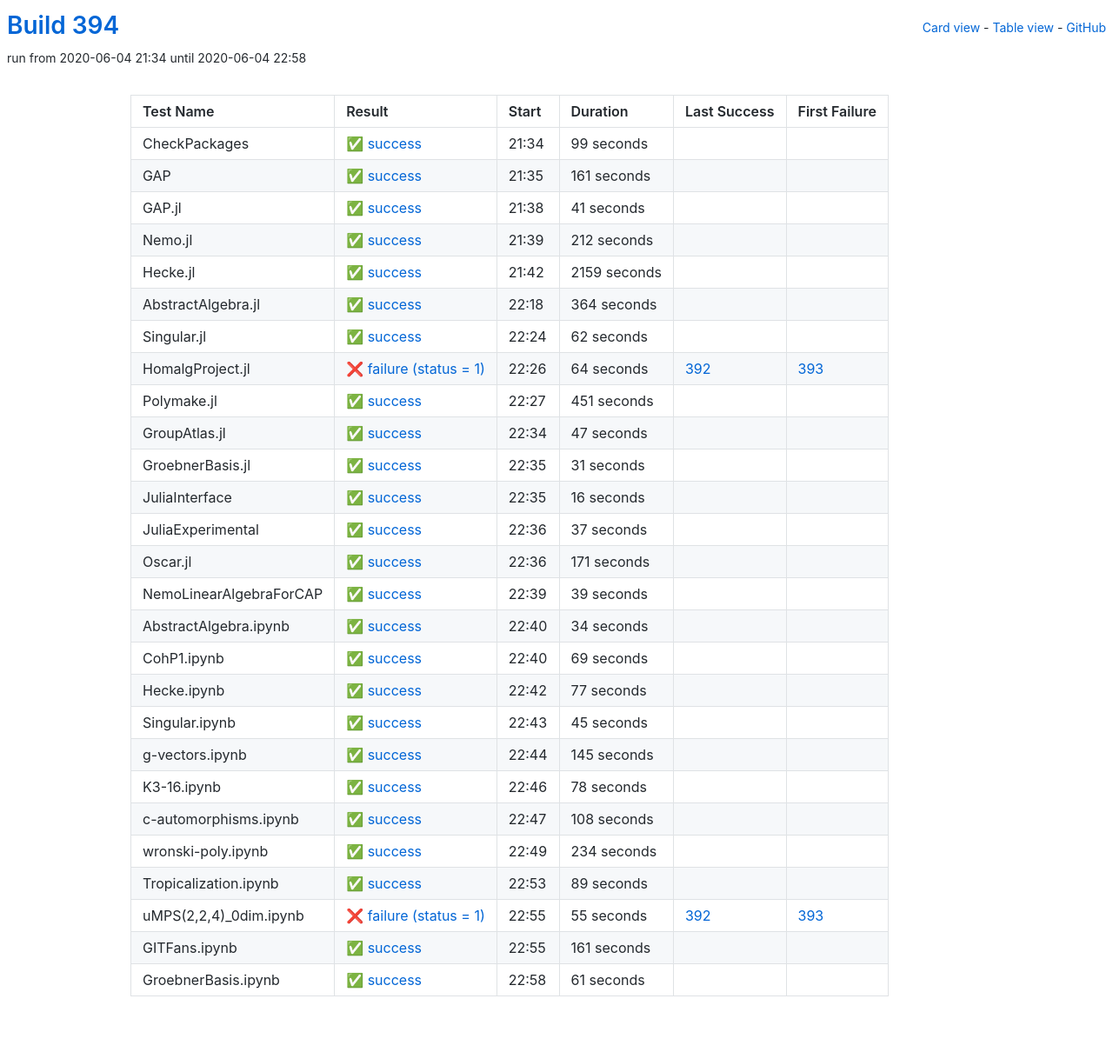
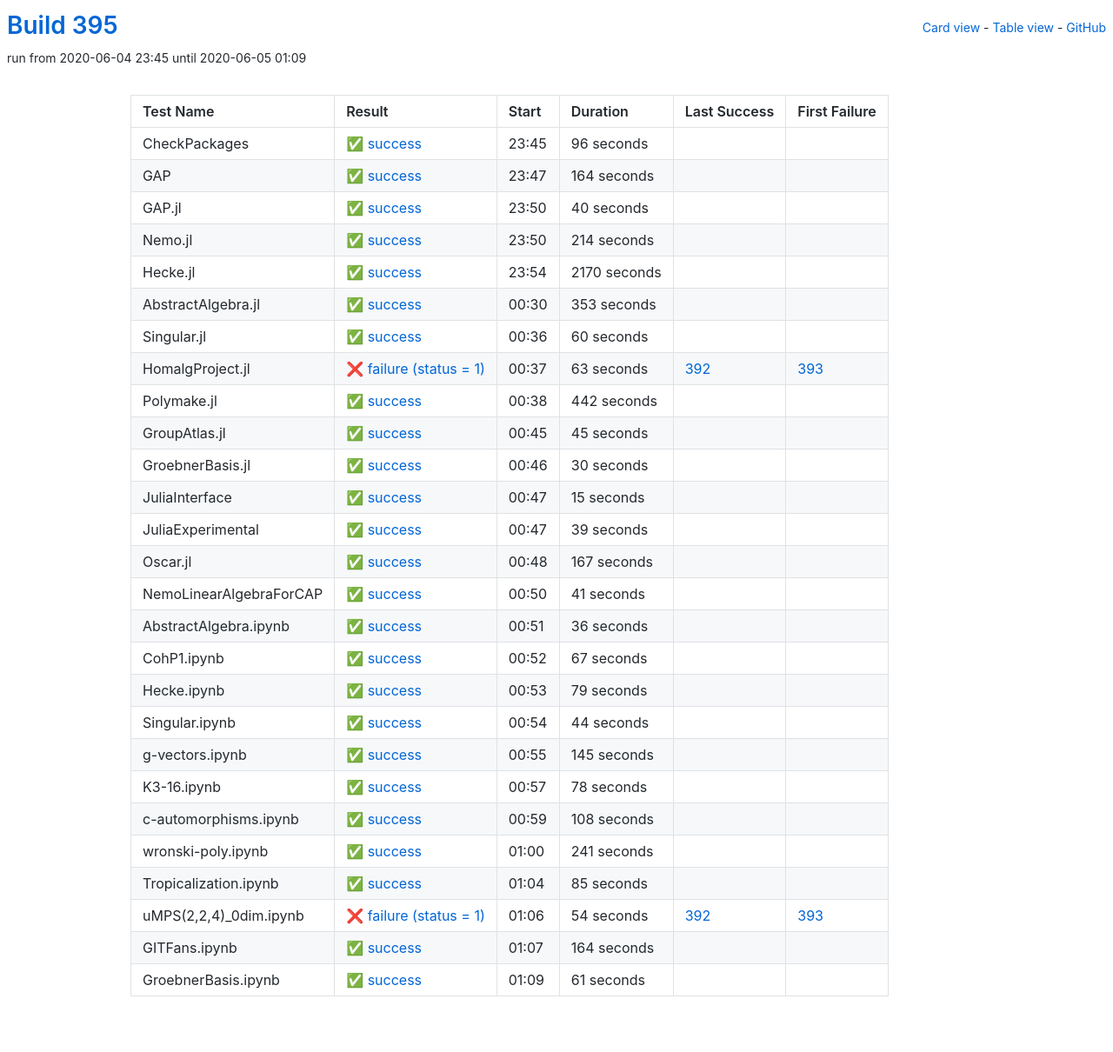
Before and after one commit to oscar-system/oscar-ci-status-1.4, a Jekyll site: the page built from table.html, in a window 1280 px wide. Shown: the whole page at 87% size. Built offline with Jekyll 4.4.1, drawn with Linux system fonts in a browser that asks for light colours.

Commit message:
Build 395

```diff
--- a/_data/ci.yml
+++ b/_data/ci.yml
@@ -1,233 +1,233 @@
-build: 394
-build_url: https://oscarci.mathematik.uni-kl.de/job/oscar-julia-1.4/394/
+build: 395
+build_url: https://oscarci.mathematik.uni-kl.de/job/oscar-julia-1.4/395/
 job: oscar-julia-1.4
 tests:
-- duration: 99
+- duration: 96
   exitcode: 0
   first_failure: false
   first_failure_url: null
   id: checkpackages
   last_success: false
   last_success_url: null
-  log: https://oscarci.mathematik.uni-kl.de/job/oscar-julia-1.4/394/artifact/logs/build-394/CheckPackages.log
+  log: https://oscarci.mathematik.uni-kl.de/job/oscar-julia-1.4/395/artifact/logs/build-395/CheckPackages.log
   name: CheckPackages
-  start: 2020-06-04 21:34
+  start: 2020-06-04 23:45
   status: success
   success: true
-- duration: 161
+- duration: 164
   exitcode: 0
   first_failure: false
   first_failure_url: null
   id: gap
   last_success: false
   last_success_url: null
-  log: https://oscarci.mathematik.uni-kl.de/job/oscar-julia-1.4/394/artifact/logs/build-394/GAP.log
+  log: https://oscarci.mathematik.uni-kl.de/job/oscar-julia-1.4/395/artifact/logs/build-395/GAP.log
   name: GAP
-  start: 2020-06-04 21:35
+  start: 2020-06-04 23:47
+  status: success
+  success: true
+- duration: 40
+  exitcode: 0
+  first_failure: false
+  first_failure_url: null
+  id: gap-jl
+  last_success: false
+  last_success_url: null
+  log: https://oscarci.mathematik.uni-kl.de/job/oscar-julia-1.4/395/artifact/logs/build-395/GAP.jl.log
+  name: GAP.jl
+  start: 2020-06-04 23:50
+  status: success
+  success: true
+- duration: 214
+  exitcode: 0
+  first_failure: false
+  first_failure_url: null
+  id: nemo-jl
+  last_success: false
+  last_success_url: null
+  log: https://oscarci.mathematik.uni-kl.de/job/oscar-julia-1.4/395/artifact/logs/build-395/Nemo.jl.log
+  name: Nemo.jl
+  start: 2020-06-04 23:50
+  status: success
+  success: true
+- duration: 2170
+  exitcode: 0
+  first_failure: false
+  first_failure_url: null
+  id: hecke-jl
+  last_success: false
+  last_success_url: null
+  log: https://oscarci.mathematik.uni-kl.de/job/oscar-julia-1.4/395/artifact/logs/build-395/Hecke.jl.log
+  name: Hecke.jl
+  start: 2020-06-04 23:54
+  status: success
+  success: true
+- duration: 353
+  exitcode: 0
+  first_failure: false
+  first_failure_url: null
+  id: abstractalgebra-jl
+  last_success: false
+  last_success_url: null
+  log: https://oscarci.mathematik.uni-kl.de/job/oscar-julia-1.4/395/artifact/logs/build-395/AbstractAlgebra.jl.log
+  name: AbstractAlgebra.jl
+  start: 2020-06-05 00:30
+  status: success
+  success: true
+- duration: 60
+  exitcode: 0
+  first_failure: false
+  first_failure_url: null
+  id: singular-jl
+  last_success: false
+  last_success_url: null
+  log: https://oscarci.mathematik.uni-kl.de/job/oscar-julia-1.4/395/artifact/logs/build-395/Singular.jl.log
+  name: Singular.jl
+  start: 2020-06-05 00:36
+  status: success
+  success: true
+- duration: 63
+  exitcode: 1
+  first_failure: 393
+  first_failure_url: https://oscarci.mathematik.uni-kl.de/job/oscar-julia-1.4/393/
+  id: homalgproject-jl
+  last_success: 392
+  last_success_url: https://oscarci.mathematik.uni-kl.de/job/oscar-julia-1.4/392/
+  log: https://oscarci.mathematik.uni-kl.de/job/oscar-julia-1.4/395/artifact/logs/build-395/HomalgProject.jl.log
+  name: HomalgProject.jl
+  start: 2020-06-05 00:37
+  status: failure
+  success: false
+- duration: 442
+  exitcode: 0
+  first_failure: false
+  first_failure_url: null
+  id: polymake-jl
+  last_success: false
+  last_success_url: null
+  log: https://oscarci.mathematik.uni-kl.de/job/oscar-julia-1.4/395/artifact/logs/build-395/Polymake.jl.log
+  name: Polymake.jl
+  start: 2020-06-05 00:38
+  status: success
+  success: true
+- duration: 45
+  exitcode: 0
+  first_failure: false
+  first_failure_url: null
+  id: groupatlas-jl
+  last_success: false
+  last_success_url: null
+  log: https://oscarci.mathematik.uni-kl.de/job/oscar-julia-1.4/395/artifact/logs/build-395/GroupAtlas.jl.log
+  name: GroupAtlas.jl
+  start: 2020-06-05 00:45
+  status: success
+  success: true
+- duration: 30
+  exitcode: 0
+  first_failure: false
+  first_failure_url: null
+  id: groebnerbasis-jl
+  last_success: false
+  last_success_url: null
+  log: https://oscarci.mathematik.uni-kl.de/job/oscar-julia-1.4/395/artifact/logs/build-395/GroebnerBasis.jl.log
+  name: GroebnerBasis.jl
+  start: 2020-06-05 00:46
+  status: success
+  success: true
+- duration: 15
+  exitcode: 0
+  first_failure: false
+  first_failure_url: null
+  id: juliainterface
+  last_success: false
+  last_success_url: null
+  log: https://oscarci.mathematik.uni-kl.de/job/oscar-julia-1.4/395/artifact/logs/build-395/JuliaInterface.log
+  name: JuliaInterface
+  start: 2020-06-05 00:47
+  status: success
+  success: true
+- duration: 39
+  exitcode: 0
+  first_failure: false
+  first_failure_url: null
+  id: juliaexperimental
+  last_success: false
+  last_success_url: null
+  log: https://oscarci.mathematik.uni-kl.de/job/oscar-julia-1.4/395/artifact/logs/build-395/JuliaExperimental.log
+  name: JuliaExperimental
+  start: 2020-06-05 00:47
+  status: success
+  success: true
+- duration: 167
+  exitcode: 0
+  first_failure: false
+  first_failure_url: null
+  id: oscar-jl
+  last_success: false
+  last_success_url: null
+  log: https://oscarci.mathematik.uni-kl.de/job/oscar-julia-1.4/395/artifact/logs/build-395/Oscar.jl.log
+  name: Oscar.jl
+  start: 2020-06-05 00:48
   status: success
   success: true
 - duration: 41
   exitcode: 0
   first_failure: false
   first_failure_url: null
-  id: gap-jl
-  last_success: false
-  last_success_url: null
-  log: https://oscarci.mathematik.uni-kl.de/job/oscar-julia-1.4/394/artifact/logs/build-394/GAP.jl.log
-  name: GAP.jl
-  start: 2020-06-04 21:38
-  status: success
-  success: true
-- duration: 212
-  exitcode: 0
-  first_failure: false
-  first_failure_url: null
-  id: nemo-jl
-  last_success: false
-  last_success_url: null
-  log: https://oscarci.mathematik.uni-kl.de/job/oscar-julia-1.4/394/artifact/logs/build-394/Nemo.jl.log
-  name: Nemo.jl
-  start: 2020-06-04 21:39
-  status: success
-  success: true
-- duration: 2159
-  exitcode: 0
-  first_failure: false
-  first_failure_url: null
-  id: hecke-jl
-  last_success: false
-  last_success_url: null
-  log: https://oscarci.mathematik.uni-kl.de/job/oscar-julia-1.4/394/artifact/logs/build-394/Hecke.jl.log
-  name: Hecke.jl
-  start: 2020-06-04 21:42
-  status: success
-  success: true
-- duration: 364
-  exitcode: 0
-  first_failure: false
-  first_failure_url: null
-  id: abstractalgebra-jl
-  last_success: false
-  last_success_url: null
-  log: https://oscarci.mathematik.uni-kl.de/job/oscar-julia-1.4/394/artifact/logs/build-394/AbstractAlgebra.jl.log
-  name: AbstractAlgebra.jl
-  start: 2020-06-04 22:18
-  status: success
-  success: true
-- duration: 62
-  exitcode: 0
-  first_failure: false
-  first_failure_url: null
-  id: singular-jl
-  last_success: false
-  last_success_url: null
-  log: https://oscarci.mathematik.uni-kl.de/job/oscar-julia-1.4/394/artifact/logs/build-394/Singular.jl.log
-  name: Singular.jl
-  start: 2020-06-04 22:24
-  status: success
-  success: true
-- duration: 64
-  exitcode: 1
-  first_failure: 393
-  first_failure_url: https://oscarci.mathematik.uni-kl.de/job/oscar-julia-1.4/393/
-  id: homalgproject-jl
-  last_success: 392
-  last_success_url: https://oscarci.mathematik.uni-kl.de/job/oscar-julia-1.4/392/
-  log: https://oscarci.mathematik.uni-kl.de/job/oscar-julia-1.4/394/artifact/logs/build-394/HomalgProject.jl.log
-  name: HomalgProject.jl
-  start: 2020-06-04 22:26
-  status: failure
-  success: false
-- duration: 451
-  exitcode: 0
-  first_failure: false
-  first_failure_url: null
-  id: polymake-jl
-  last_success: false
-  last_success_url: null
-  log: https://oscarci.mathematik.uni-kl.de/job/oscar-julia-1.4/394/artifact/logs/build-394/Polymake.jl.log
-  name: Polymake.jl
-  start: 2020-06-04 22:27
-  status: success
-  success: true
-- duration: 47
-  exitcode: 0
-  first_failure: false
-  first_failure_url: null
-  id: groupatlas-jl
-  last_success: false
-  last_success_url: null
-  log: https://oscarci.mathematik.uni-kl.de/job/oscar-julia-1.4/394/artifact/logs/build-394/GroupAtlas.jl.log
-  name: GroupAtlas.jl
-  start: 2020-06-04 22:34
-  status: success
-  success: true
-- duration: 31
-  exitcode: 0
-  first_failure: false
-  first_failure_url: null
-  id: groebnerbasis-jl
-  last_success: false
-  last_success_url: null
-  log: https://oscarci.mathematik.uni-kl.de/job/oscar-julia-1.4/394/artifact/logs/build-394/GroebnerBasis.jl.log
-  name: GroebnerBasis.jl
-  start: 2020-06-04 22:35
-  status: success
-  success: true
-- duration: 16
-  exitcode: 0
-  first_failure: false
-  first_failure_url: null
-  id: juliainterface
-  last_success: false
-  last_success_url: null
-  log: https://oscarci.mathematik.uni-kl.de/job/oscar-julia-1.4/394/artifact/logs/build-394/JuliaInterface.log
-  name: JuliaInterface
-  start: 2020-06-04 22:35
-  status: success
-  success: true
-- duration: 37
-  exitcode: 0
-  first_failure: false
-  first_failure_url: null
-  id: juliaexperimental
-  last_success: false
-  last_success_url: null
-  log: https://oscarci.mathematik.uni-kl.de/job/oscar-julia-1.4/394/artifact/logs/build-394/JuliaExperimental.log
-  name: JuliaExperimental
-  start: 2020-06-04 22:36
-  status: success
-  success: true
-- duration: 171
-  exitcode: 0
-  first_failure: false
-  first_failure_url: null
-  id: oscar-jl
-  last_success: false
-  last_success_url: null
-  log: https://oscarci.mathematik.uni-kl.de/job/oscar-julia-1.4/394/artifact/logs/build-394/Oscar.jl.log
-  name: Oscar.jl
-  start: 2020-06-04 22:36
-  status: success
-  success: true
-- duration: 39
-  exitcode: 0
-  first_failure: false
-  first_failure_url: null
   id: nemolinearalgebraforcap
   last_success: false
   last_success_url: null
-  log: https://oscarci.mathematik.uni-kl.de/job/oscar-julia-1.4/394/artifact/logs/build-394/NemoLinearAlgebraForCAP.log
+  log: https://oscarci.mathematik.uni-kl.de/job/oscar-julia-1.4/395/artifact/logs/build-395/NemoLinearAlgebraForCAP.log
   name: NemoLinearAlgebraForCAP
-  start: 2020-06-04 22:39
+  start: 2020-06-05 00:50
   status: success
   success: true
-- duration: 34
+- duration: 36
   exitcode: 0
   first_failure: false
   first_failure_url: null
   id: abstractalgebra-ipynb
   last_success: false
   last_success_url: null
-  log: https://oscarci.mathematik.uni-kl.de/job/oscar-julia-1.4/394/artifact/logs/build-394/AbstractAlgebra.ipynb.log
+  log: https://oscarci.mathematik.uni-kl.de/job/oscar-julia-1.4/395/artifact/logs/build-395/AbstractAlgebra.ipynb.log
   name: AbstractAlgebra.ipynb
-  start: 2020-06-04 22:40
+  start: 2020-06-05 00:51
   status: success
   success: true
-- duration: 69
+- duration: 67
   exitcode: 0
   first_failure: false
   first_failure_url: null
   id: cohp1-ipynb
   last_success: false
   last_success_url: null
-  log: https://oscarci.mathematik.uni-kl.de/job/oscar-julia-1.4/394/artifact/logs/build-394/CohP1.ipynb.log
+  log: https://oscarci.mathematik.uni-kl.de/job/oscar-julia-1.4/395/artifact/logs/build-395/CohP1.ipynb.log
   name: CohP1.ipynb
-  start: 2020-06-04 22:40
+  start: 2020-06-05 00:52
   status: success
   success: true
-- duration: 77
+- duration: 79
   exitcode: 0
   first_failure: false
   first_failure_url: null
   id: hecke-ipynb
   last_success: false
   last_success_url: null
-  log: https://oscarci.mathematik.uni-kl.de/job/oscar-julia-1.4/394/artifact/logs/build-394/Hecke.ipynb.log
+  log: https://oscarci.mathematik.uni-kl.de/job/oscar-julia-1.4/395/artifact/logs/build-395/Hecke.ipynb.log
   name: Hecke.ipynb
-  start: 2020-06-04 22:42
+  start: 2020-06-05 00:53
   status: success
   success: true
-- duration: 45
+- duration: 44
   exitcode: 0
   first_failure: false
   first_failure_url: null
   id: singular-ipynb
   last_success: false
   last_success_url: null
-  log: https://oscarci.mathematik.uni-kl.de/job/oscar-julia-1.4/394/artifact/logs/build-394/Singular.ipynb.log
+  log: https://oscarci.mathematik.uni-kl.de/job/oscar-julia-1.4/395/artifact/logs/build-395/Singular.ipynb.log
   name: Singular.ipynb
-  start: 2020-06-04 22:43
+  start: 2020-06-05 00:54
   status: success
   success: true
 - duration: 145
@@ -237,9 +237,9 @@ tests:
   id: g-vectors-ipynb
   last_success: false
   last_success_url: null
-  log: https://oscarci.mathematik.uni-kl.de/job/oscar-julia-1.4/394/artifact/logs/build-394/g-vectors.ipynb.log
+  log: https://oscarci.mathematik.uni-kl.de/job/oscar-julia-1.4/395/artifact/logs/build-395/g-vectors.ipynb.log
   name: g-vectors.ipynb
-  start: 2020-06-04 22:44
+  start: 2020-06-05 00:55
   status: success
   success: true
 - duration: 78
@@ -249,9 +249,9 @@ tests:
   id: k3-16-ipynb
   last_success: false
   last_success_url: null
-  log: https://oscarci.mathematik.uni-kl.de/job/oscar-julia-1.4/394/artifact/logs/build-394/K3-16.ipynb.log
+  log: https://oscarci.mathematik.uni-kl.de/job/oscar-julia-1.4/395/artifact/logs/build-395/K3-16.ipynb.log
   name: K3-16.ipynb
-  start: 2020-06-04 22:46
+  start: 2020-06-05 00:57
   status: success
   success: true
 - duration: 108
@@ -261,57 +261,57 @@ tests:
   id: c-automorphisms-ipynb
   last_success: false
   last_success_url: null
-  log: https://oscarci.mathematik.uni-kl.de/job/oscar-julia-1.4/394/artifact/logs/build-394/c-automorphisms.ipynb.log
+  log: https://oscarci.mathematik.uni-kl.de/job/oscar-julia-1.4/395/artifact/logs/build-395/c-automorphisms.ipynb.log
   name: c-automorphisms.ipynb
-  start: 2020-06-04 22:47
+  start: 2020-06-05 00:59
   status: success
   success: true
-- duration: 234
+- duration: 241
   exitcode: 0
   first_failure: false
   first_failure_url: null
   id: wronski-poly-ipynb
   last_success: false
   last_success_url: null
-  log: https://oscarci.mathematik.uni-kl.de/job/oscar-julia-1.4/394/artifact/logs/build-394/wronski-poly.ipynb.log
+  log: https://oscarci.mathematik.uni-kl.de/job/oscar-julia-1.4/395/artifact/logs/build-395/wronski-poly.ipynb.log
   name: wronski-poly.ipynb
-  start: 2020-06-04 22:49
+  start: 2020-06-05 01:00
   status: success
   success: true
-- duration: 89
+- duration: 85
   exitcode: 0
   first_failure: false
   first_failure_url: null
   id: tropicalization-ipynb
   last_success: false
   last_success_url: null
-  log: https://oscarci.mathematik.uni-kl.de/job/oscar-julia-1.4/394/artifact/logs/build-394/Tropicalization.ipynb.log
+  log: https://oscarci.mathematik.uni-kl.de/job/oscar-julia-1.4/395/artifact/logs/build-395/Tropicalization.ipynb.log
   name: Tropicalization.ipynb
-  start: 2020-06-04 22:53
+  start: 2020-06-05 01:04
   status: success
   success: true
-- duration: 55
+- duration: 54
   exitcode: 1
   first_failure: 393
   first_failure_url: https://oscarci.mathematik.uni-kl.de/job/oscar-julia-1.4/393/
   id: umps-2-2-4-0dim-ipynb
   last_success: 392
   last_success_url: https://oscarci.mathematik.uni-kl.de/job/oscar-julia-1.4/392/
-  log: https://oscarci.mathematik.uni-kl.de/job/oscar-julia-1.4/394/artifact/logs/build-394/uMPS-2-2-4-_0dim.ipynb.log
+  log: https://oscarci.mathematik.uni-kl.de/job/oscar-julia-1.4/395/artifact/logs/build-395/uMPS-2-2-4-_0dim.ipynb.log
   name: uMPS(2,2,4)_0dim.ipynb
-  start: 2020-06-04 22:55
+  start: 2020-06-05 01:06
   status: failure
   success: false
-- duration: 161
+- duration: 164
   exitcode: 0
   first_failure: false
   first_failure_url: null
   id: gitfans-ipynb
   last_success: false
   last_success_url: null
-  log: https://oscarci.mathematik.uni-kl.de/job/oscar-julia-1.4/394/artifact/logs/build-394/GITFans.ipynb.log
+  log: https://oscarci.mathematik.uni-kl.de/job/oscar-julia-1.4/395/artifact/logs/build-395/GITFans.ipynb.log
   name: GITFans.ipynb
-  start: 2020-06-04 22:55
+  start: 2020-06-05 01:07
   status: success
   success: true
 - duration: 61
@@ -321,8 +321,8 @@ tests:
   id: groebnerbasis-ipynb
   last_success: false
   last_success_url: null
-  log: https://oscarci.mathematik.uni-kl.de/job/oscar-julia-1.4/394/artifact/logs/build-394/GroebnerBasis.ipynb.log
+  log: https://oscarci.mathematik.uni-kl.de/job/oscar-julia-1.4/395/artifact/logs/build-395/GroebnerBasis.ipynb.log
   name: GroebnerBasis.ipynb
-  start: 2020-06-04 22:58
+  start: 2020-06-05 01:09
   status: success
   success: true
```
Also changed, not shown: README.md.
